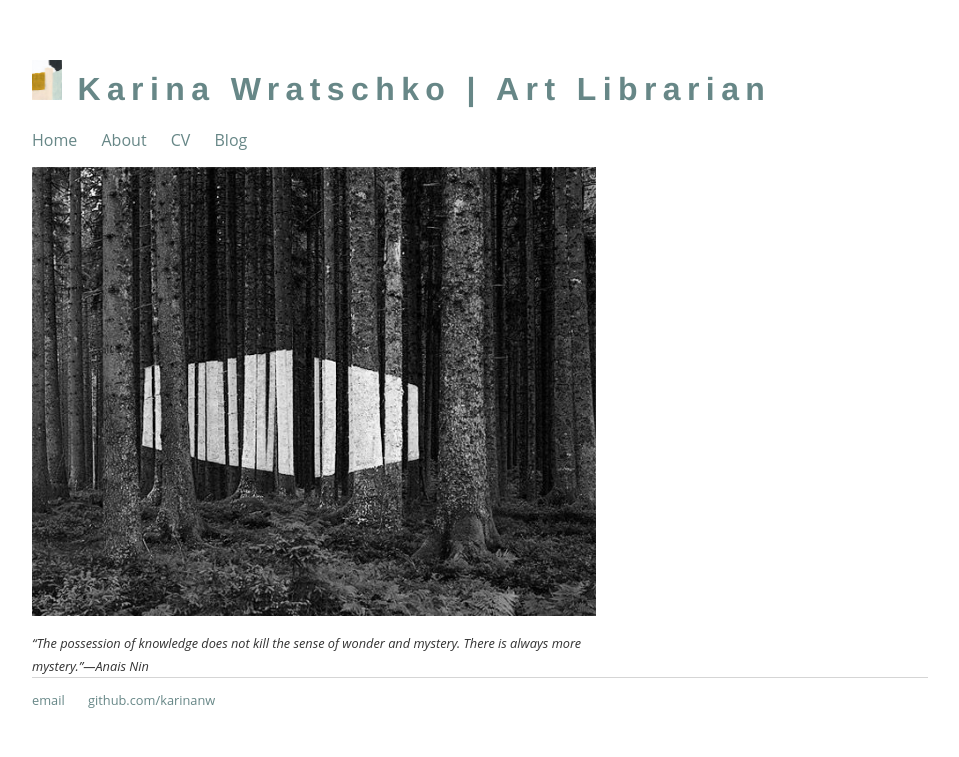
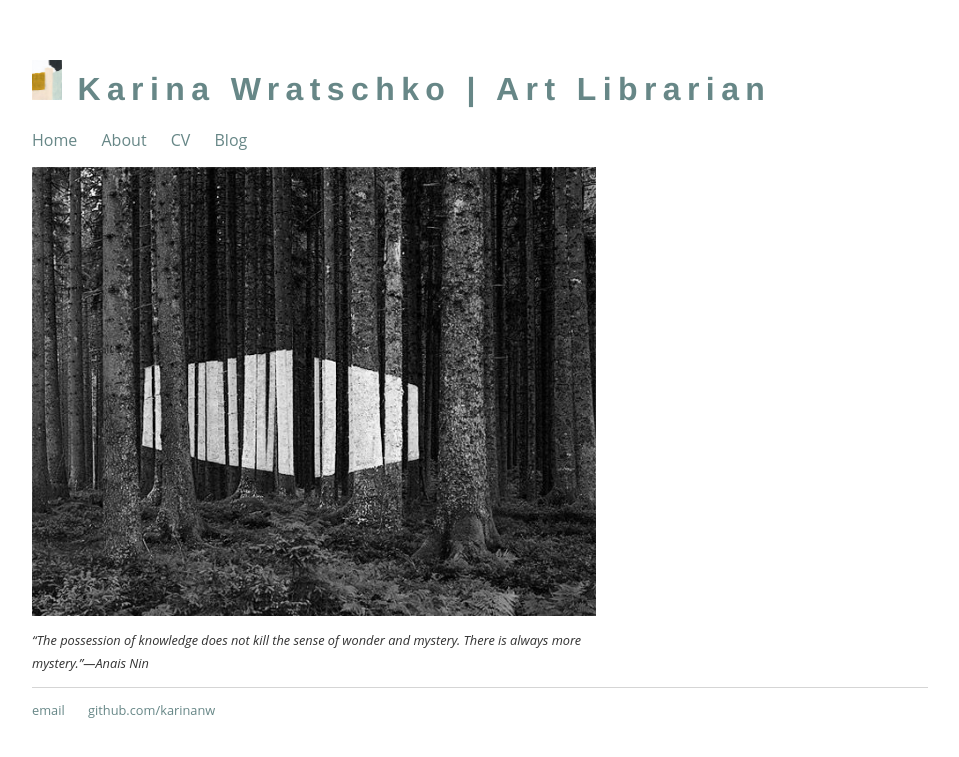
Before and after one commit to karinanw/karinanw.github.io, a Jekyll site: the page built from index.md, in a window 1280 px wide. Shown: the top 757 px of the page, without its empty margins (160-1119 px from the left). Built offline with Jekyll 4.4.1, drawn with Linux system fonts in a browser that asks for light colours.

Commit message:
Update main.css

```diff
--- a/css/main.css
+++ b/css/main.css
@@ -56,13 +56,13 @@ ul.posts li {
 .homeimage img {
     width: 63%;
     float: left;
-    margin: 0 1em 1em 0;
     display: block;
 }
 
 .quotetext {
-   width: 63%;
-   font-size: .8em;
-   display: block;
-   float: left;
+    width: 63%;
+    font-size: .8em;
+    display: block;
+    float: left;
+    margin: 1em 0 1em 0;
 }
```
